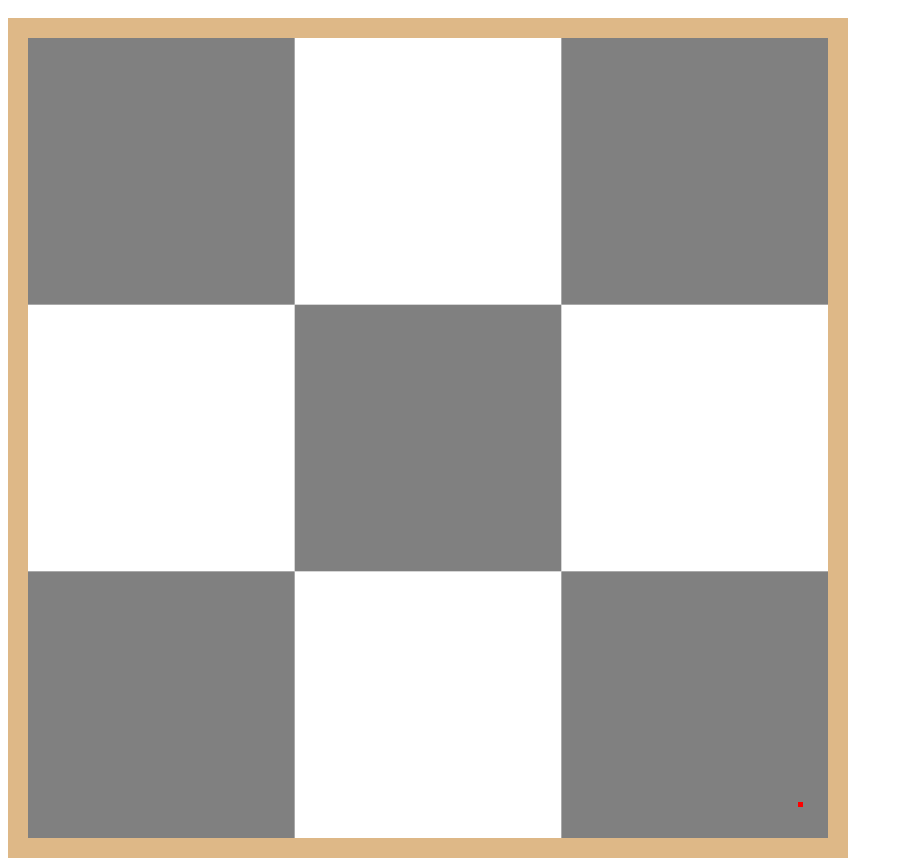
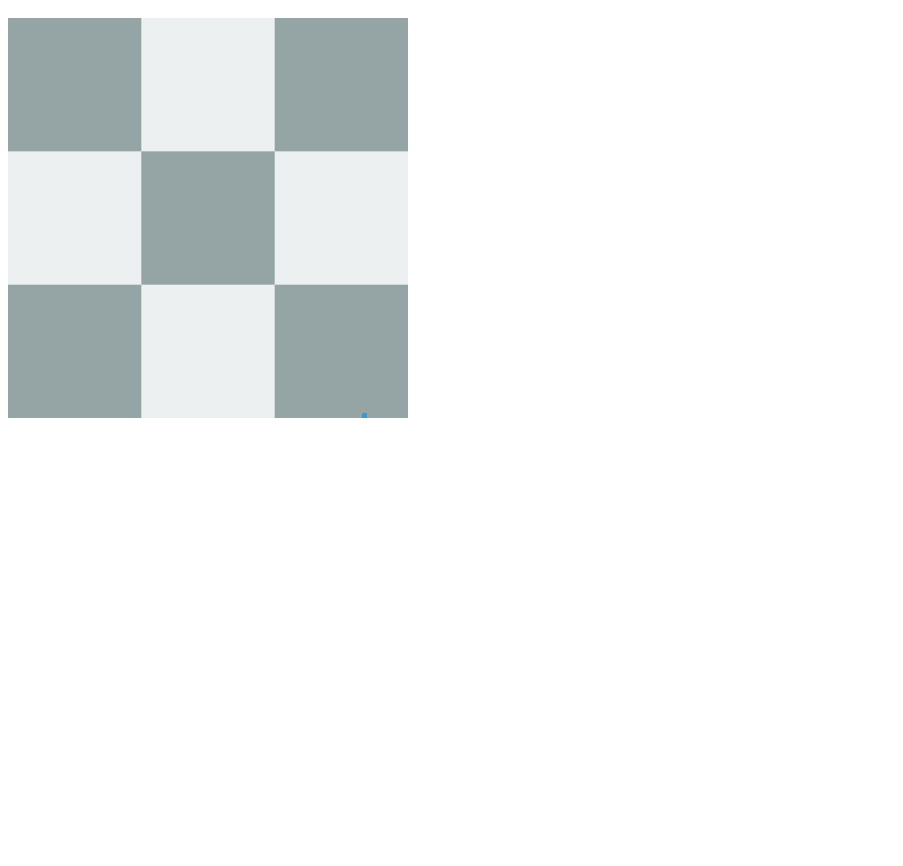
Before and after one commit to derialstrazus/SignalRMessenger, a plain HTML site: page game.html in a window 1280 px wide. Shown: the part 48-914 px from the top of the page, without its empty margins (0-903 px from the left). After the commit the page ends 800 px from the top, so only its background shows below. Drawn offline with Linux system fonts and the light colour scheme.

Commit message:
changed background color.  Played around with oscillator.

```diff
--- a/game.html
+++ b/game.html
@@ -5,8 +5,8 @@
 <body>
   <h1>Hello!</h1>
   <div id="testcontainer"></div>
-  <div id="gameArea">
-    <canvas id="gameCanvas" width="800" height="800"></canvas>
+  <div>
+    <canvas id="gameCanvas" width="400" height="400"></canvas>
   </div>
 
 
@@ -17,9 +17,9 @@
   <script type="text/javascript" src="./scripts/jquery-3.1.1.js"></script>
   <script type="text/javascript" src="./scripts/utils.js"></script>
   <script type="text/javascript" src="./scripts/gameEngine.js"></script>
-  <script type="text/javascript" src="./scripts/oscillateScript.js"></script>
   <script type="text/javascript" src="./scripts/chessScript.js"></script>
   <script type="text/javascript" src="./scripts/ticScript.js"></script>
+  <script type="text/javascript" src="./scripts/oscillateScript.js"></script>
   <script>
     $(document).ready(function () {
       setup();
--- a/scripts/gameEngine.js
+++ b/scripts/gameEngine.js
@@ -32,6 +32,6 @@ function initializeTic() {
 
 
 function drawBackground() {
-  canvasContext.fillStyle = 'white';
+  canvasContext.fillStyle = '#e74c3c';
   canvasContext.fillRect(0, 0, canvas.width, canvas.height);
 }
--- a/scripts/oscillateScript.js
+++ b/scripts/oscillateScript.js
@@ -1,26 +1,33 @@
+const speed = 3;
+
 var ball = {
-  posX: canvas.width - 30,
-  posY: canvas.height - 20,
-  velX: 0,
-  velY: 1,
+  posX: 0,
+  posY: canvas.height - 5,
+  velX: speed,
+  velY: 0,
 };
 
 const oscillatorBox = {
-  borderT: canvas.height - 40,
-  borderL: canvas.width - 40,
-  borderB: canvas.height - 20,
-  borderR: canvas.width - 20,
+  borderT: 0,
+  borderL: 0,
+  borderB: canvas.height,
+  borderR: canvas.width,
 };
 
 function oscillate() {
   if (ball.posY > oscillatorBox.borderB) {
-    ball.velY = -1;
+    ball.velY = -speed;
   } else if (ball.posY < oscillatorBox.borderT) {
-    ball.velY = 1;
+    ball.velY = speed;
+  } else if (ball.posX > oscillatorBox.borderR) {
+    ball.velX = -speed;
+  } else if (ball.posX < oscillatorBox.borderL) {
+    ball.velX = speed;
   }
 
   ball.posY += ball.velY;
+  ball.posX += ball.velX;
 
-  canvasContext.fillStyle = 'red';
+  canvasContext.fillStyle = '#3498db';
   canvasContext.fillRect(ball.posX, ball.posY, 5, 5);
 }
--- a/scripts/ticScript.js
+++ b/scripts/ticScript.js
@@ -18,13 +18,13 @@ for (let i = 1; i <= ticBackground.rows; i++) {
 }
 
 function drawTicBoard() {
-  canvasContext.fillStyle = 'white';
+  canvasContext.fillStyle = '#ecf0f1';
   canvasContext.fillRect(0, 0, canvas.width, canvas.height);
 
   for (let i = 0; i < ticBackground.locationArr.length; i++) {
     var box = ticBackground.locationArr[i];
     if ((box.rowX + box.colY) % 2 == 0) {
-      canvasContext.fillStyle = 'grey';
+      canvasContext.fillStyle = '#95a5a6';
       canvasContext.fillRect(box.posX, box.posY, ticBackground.boxWidth, ticBackground.boxHeight);
     }
   }
--- a/styles/game.css
+++ b/styles/game.css
@@ -1,6 +1,6 @@
 #gameArea {
   background-color: burlywood;
   padding: 20px;
-  width: 800px;
-  height: 800px;
+  min-width: 100px;
+  height: auto;
 }
```
